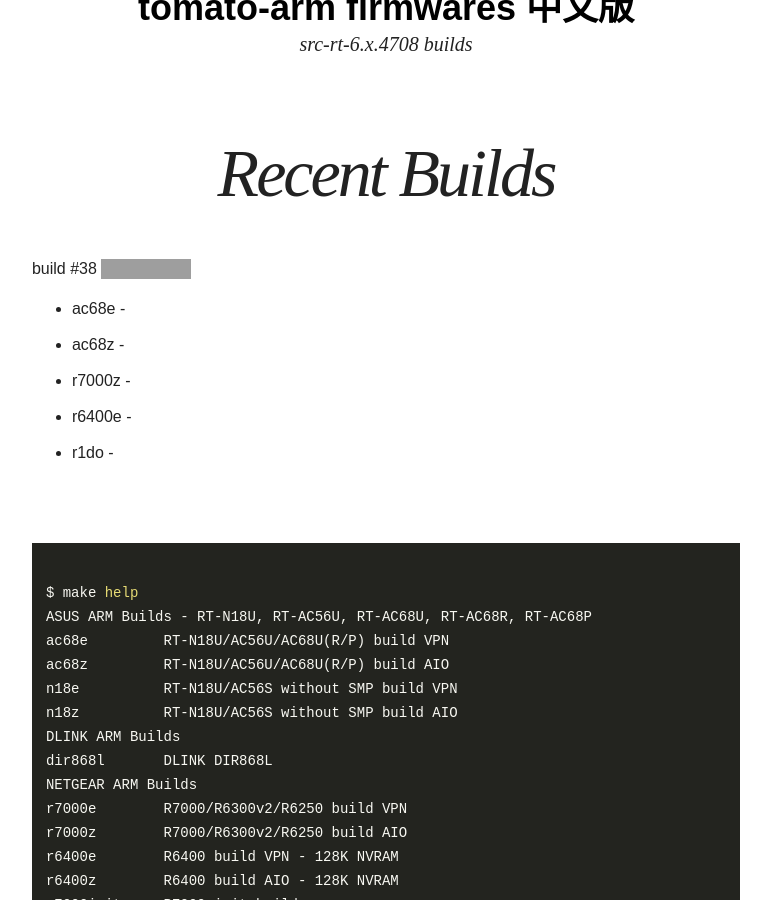
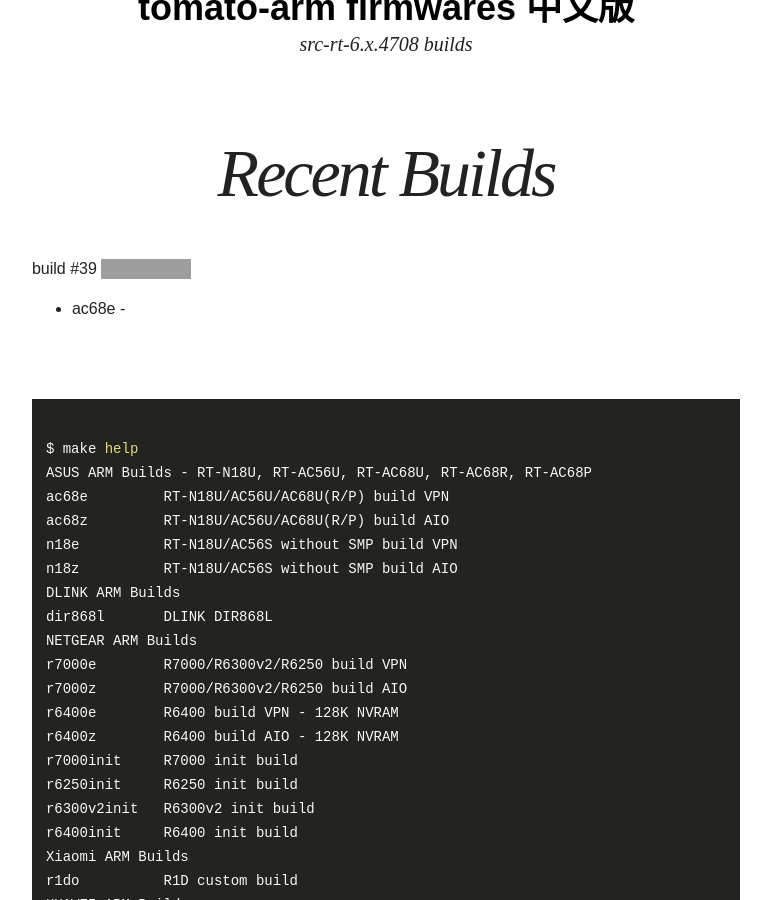
Before and after one commit to oglopss/tomato-arm-ci-jekyll, a Jekyll site: the page built from index.html, in a window 1280 px wide and 900 px high, scrolled down 339 px. Shown: the whole window, without its empty margins (254-1025 px from the left). Built offline with Jekyll 4.4.1, drawn with Linux system fonts in a browser that asks for light colours; nearby versions of some CDN libraries; grey boxes are pictures that could not be loaded.

Commit message:
Travis build 39 ac68e pushed to gh-pages

```diff
--- a/_data/ss.yml
+++ b/_data/ss.yml
@@ -1,7 +1,3 @@
-build: 38
+build: 39
 files:
   - 0001 ac68e
-  - 0002 ac68z
-  - 0005 r1do
-  - 0004 r6400e
-  - 0003 r7000z
```
